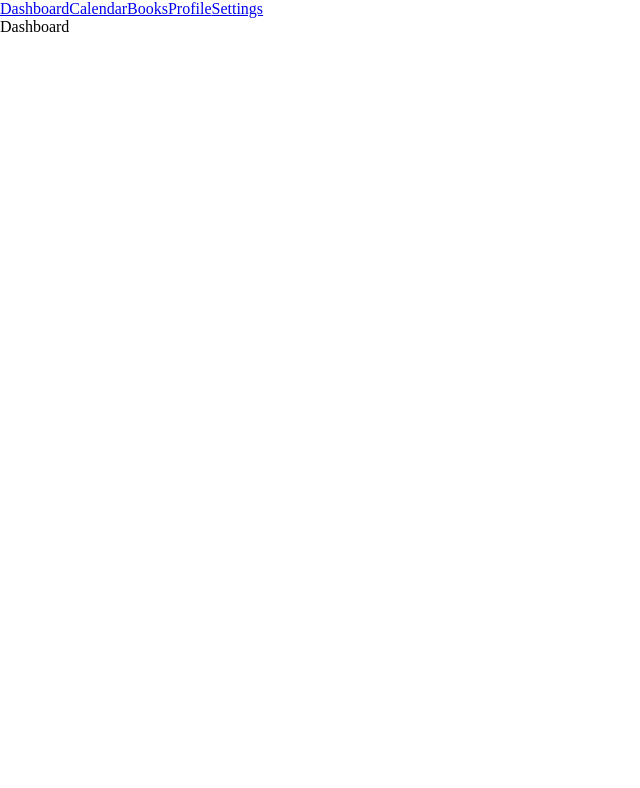
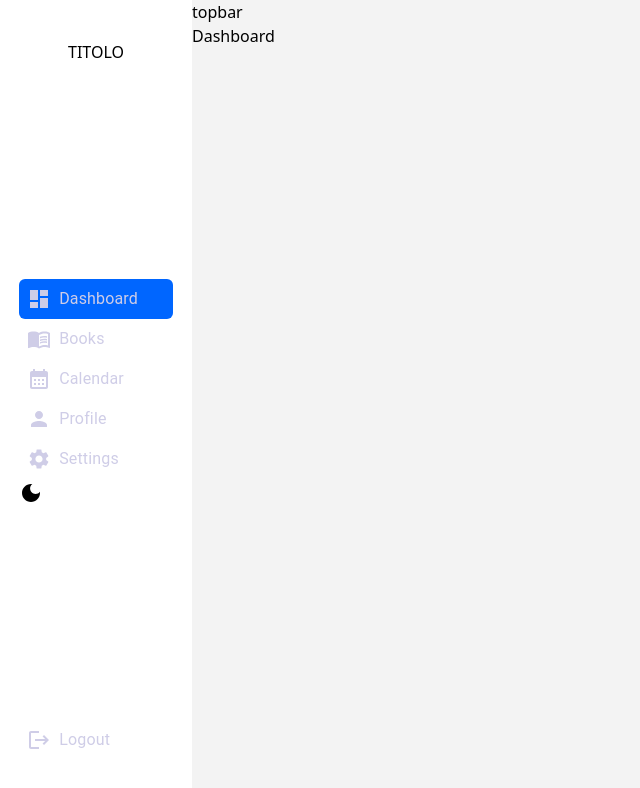
Before and after one commit to mattiaTuri/Storage, a React (Create React App) app: page / in a window 1280 px wide. Shown: the top 788 px of the page, without its empty margins (0-640 px from the left). Built offline with nearby package versions, Linux system fonts and the light colour scheme.

Commit message:
create layout sidebar

```diff
--- a/src/App.tsx
+++ b/src/App.tsx
@@ -1,11 +1,15 @@
 import { Outlet } from "react-router-dom";
 import Sidebar from "./components/core/sidebar/Sidebar";
+import Topbar from "./components/core/topbar/Topbar";
 
 function App() {
   return (
-    <div className="App">
+    <div className="flex">
       <Sidebar/>
-      <Outlet/>
+      <div>
+        <Topbar/>
+        <Outlet/>
+      </div>
     </div>
   );
 }
--- a/src/components/core/sidebar/Sidebar.tsx
+++ b/src/components/core/sidebar/Sidebar.tsx
@@ -1,13 +1,40 @@
 import { Link } from "react-router-dom"
+import Box from '@mui/material/Box';
+import DashboardIcon from "@mui/icons-material/Dashboard";
+import MenuBookIcon from "@mui/icons-material/MenuBook";
+import SettingsIcon from "@mui/icons-material/Settings";
+import CalendarMonthIcon from '@mui/icons-material/CalendarMonth';
+import PersonIcon from "@mui/icons-material/Person";
+import LogoutIcon from "@mui/icons-material/Logout";
+import LightModeIcon from '@mui/icons-material/LightMode';
+import DarkModeIcon from '@mui/icons-material/DarkMode';
+import { Typography } from "@mui/material";
+import SidebarLink from "./SidebarLink";
 
 function Sidebar(){
-    return <div>
-        <Link to="/">Dashboard</Link>
-        <Link to="calendar">Calendar</Link>
-        <Link to="books">Books</Link>
-        <Link to="profile">Profile</Link>
-        <Link to="settings">Settings</Link>
-    </div>
+    return (
+        <Box className="h-screen w-48 bg-white flex justify-center">
+            <Box className="h-full flex flex-col items-center justify-between w-[80%]">
+                <Box className="relative top-10">TITOLO</Box>
+                <Box id="actionsMenu" className="w-full">
+                    <Box id="sectionsMenu" className="flex flex-col relative text-[#cfcde7]">
+                        <SidebarLink id="dashboard" title="Dashboard" href="/"><DashboardIcon/></SidebarLink>
+                        <SidebarLink id="books" title="Books" href="books"><MenuBookIcon/></SidebarLink>
+                        <SidebarLink id="calendar" title="Calendar" href="calendar"><CalendarMonthIcon/></SidebarLink>
+                        <SidebarLink id="profile" title="Profile" href="profile"><PersonIcon/></SidebarLink>
+                        <SidebarLink id="settings" title="Settings" href="settings"><SettingsIcon/></SidebarLink>
+                        <Box id="slider" className="absolute h-10 w-full bg-[#0066ff] w-[80%] rounded-md"></Box>
+                    </Box>
+                    <Box id="themeMenu">
+                        {true ? <DarkModeIcon/> : <LightModeIcon/>}
+                    </Box>
+                </Box>
+            <Box className="relative bottom-10 w-full text-[#cfcde7]">
+                <Link to="/" className="flex items-center gap-2 h-10 pl-2 hover:text-[#0066ff]"><LogoutIcon/><Typography>Logout</Typography></Link>
+            </Box>
+            </Box>
+        </Box>
+        )
 }
 
 export default Sidebar
--- /dev/null
+++ b/src/components/core/sidebar/SidebarLink.tsx
@@ -0,0 +1,17 @@
+import { Link } from "react-router-dom"
+import { Typography } from "@mui/material";
+import { ChangeMenu } from "./sidebarFunctions";
+import { ReactNode } from "react";
+
+interface SidebarLinkProps{
+    id:string;
+    title:string;
+    href:string;
+    children: ReactNode;
+}
+
+function SidebarLink({id, title, href, children}: SidebarLinkProps){
+    return <Link id={id} to={href} className="flex items-center gap-2 h-10 z-10 pl-2" onClick={() => ChangeMenu()}>{children}<Typography>{title}</Typography></Link>
+}
+
+export default SidebarLink
--- /dev/null
+++ b/src/components/core/sidebar/sidebarFunctions.ts
@@ -0,0 +1,4 @@
+
+export const ChangeMenu = () => {
+
+}
--- a/src/styles/global.css
+++ b/src/styles/global.css
@@ -1,5 +1,13 @@
+@tailwind base;
+@tailwind components;
+@tailwind utilities;
+
 *{
   padding: 0;
   margin:0;
   box-sizing: border-box;
 }
+
+body{
+  background-color: #F3F3F3;
+}
```
